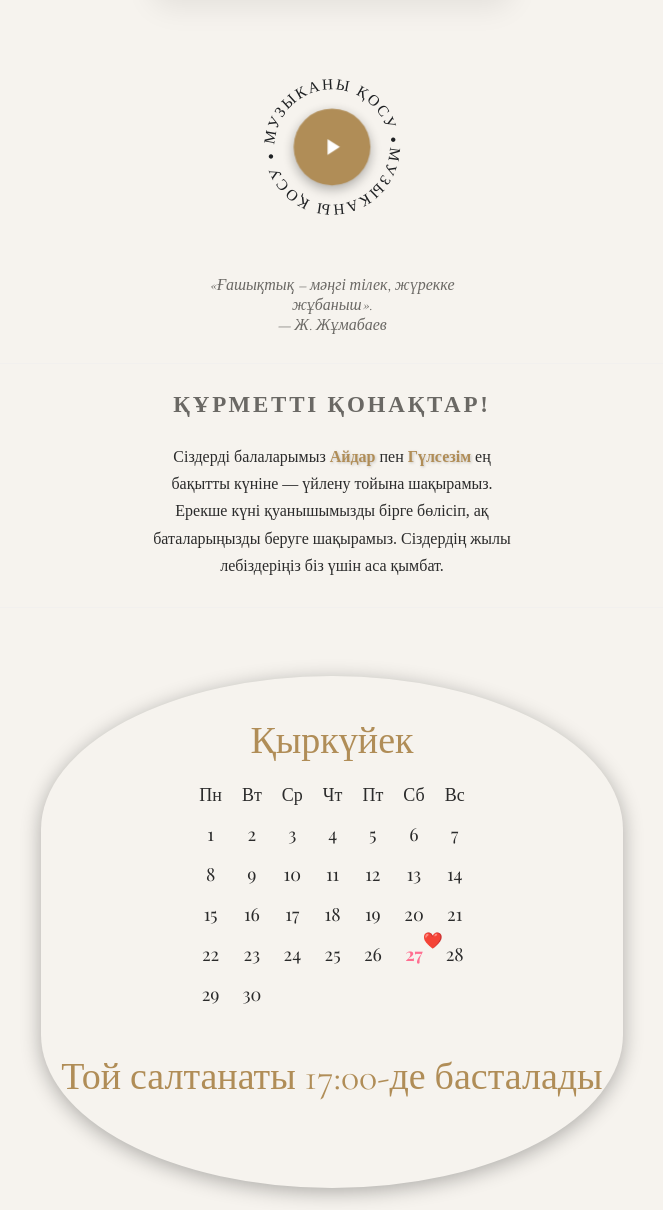
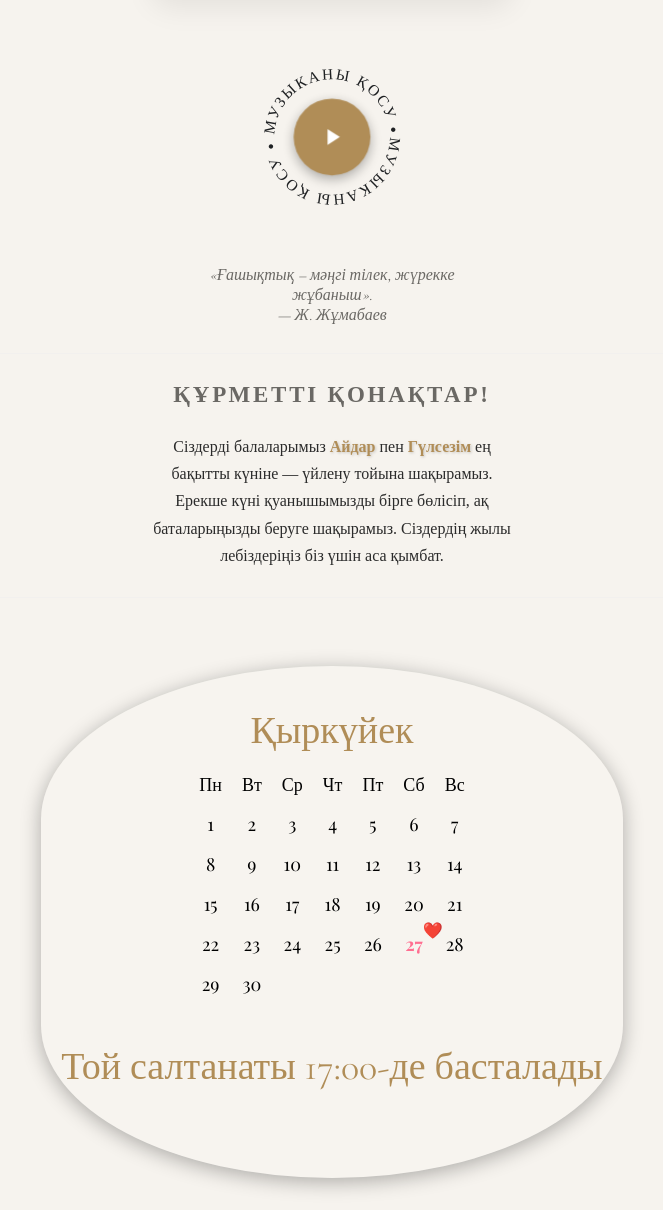
Before and after one commit to Seziimx/svadebnyi, a plain HTML site: page index.html in a window 1280 px wide. Shown: the part 390-1600 px from the top of the page, without its empty margins (308-971 px from the left). Drawn offline with nearby package versions, Linux system fonts and the light colour scheme.

Commit message:
Update index.html

```diff
--- a/index.html
+++ b/index.html
@@ -77,7 +77,7 @@
   position: relative;
   width: 200px;
   height: 200px;
-  margin: 20px auto 30px; /* поднял вниз на 40px */
+  margin: 10px auto 30px; /* поднял вниз на 40px */
 }
 
 .music-btn {
@@ -137,6 +137,7 @@
     color:#6a6864;
     max-width:320px;
     margin:0 auto;
+    font-size: 16px;
   }
 
   /* Текст-приглашение */
@@ -174,7 +175,7 @@
 }
 
 .calendar-wrapper {
-  background: rgba(255,255,255,0.5)
+  background: rgba(255,255,255,0.1);
   color: #000;
   padding: 40px 20px;       /* отступы сверху/снизу и слева/справа */
   border-radius: 50% / 30%; /* овал */
```
